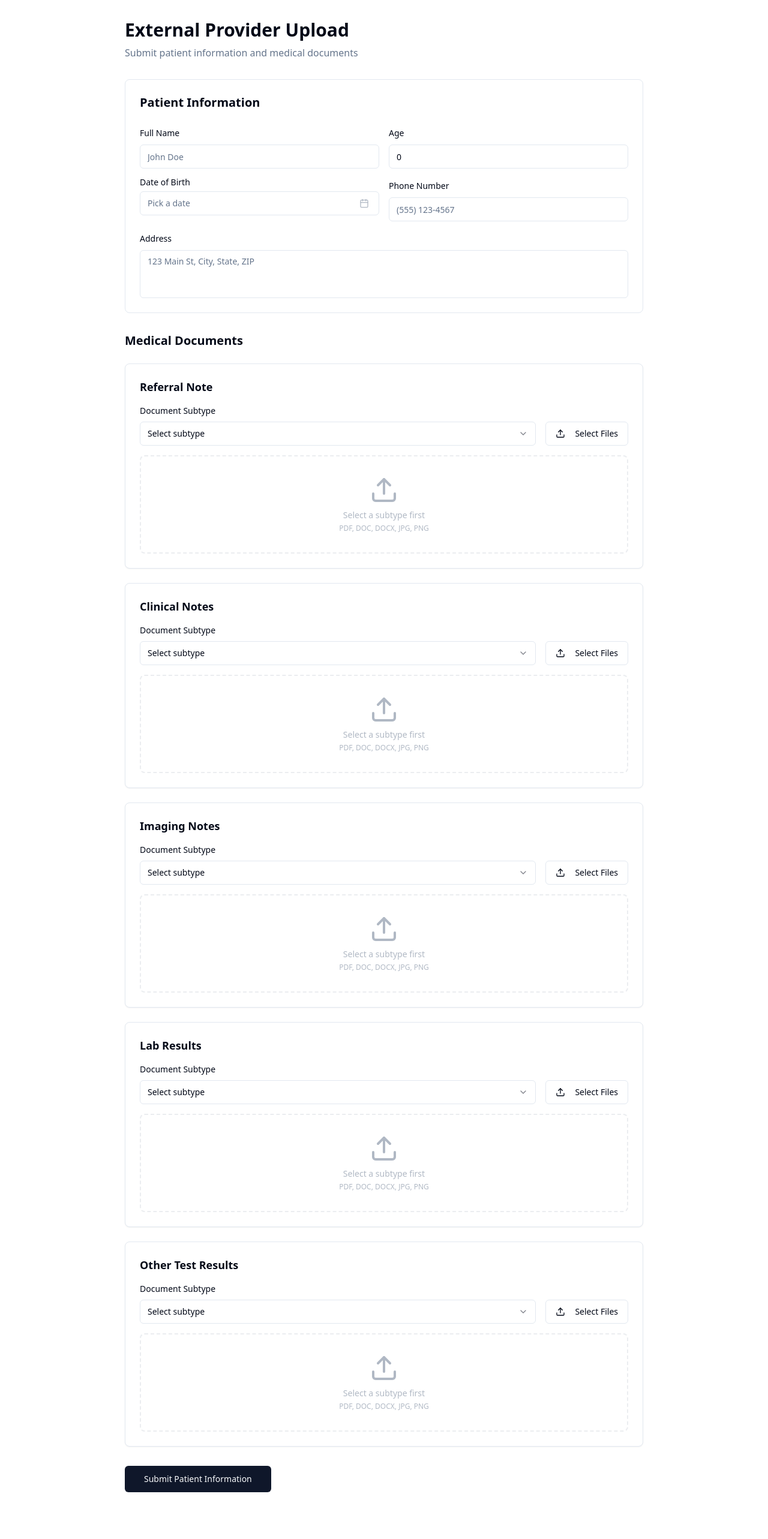
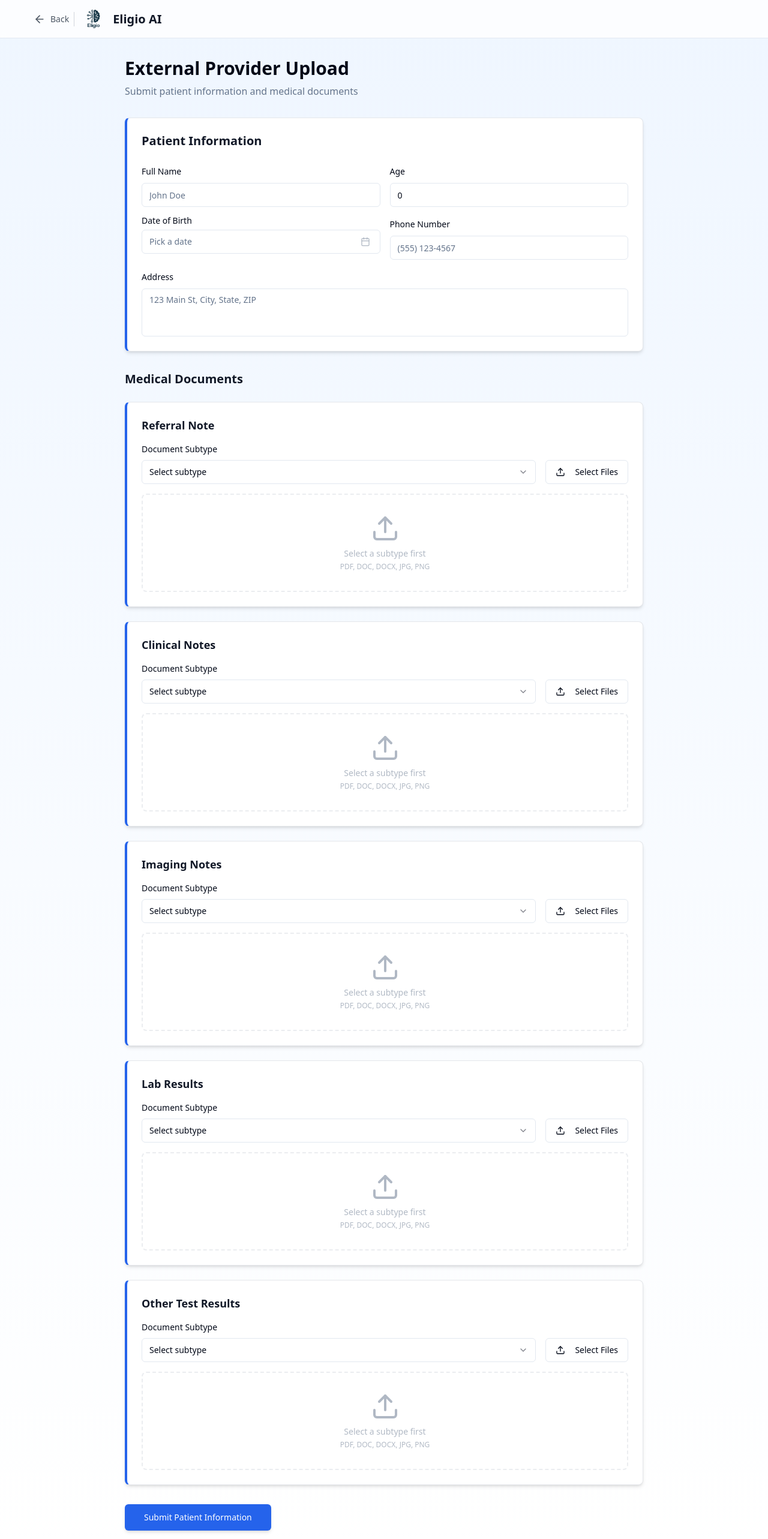
Before and after one commit to celinehohzm/eligio-ai, a React (Vite) app: page /external-provider-upload in a window 1280 px wide. Shown: the top 2566 px of the page at 60% size. Before the commit the page ends 2520 px from the top, so only its background shows below. Built offline with nearby package versions, Linux system fonts and the light colour scheme.

Commit message:
Refactor: Apply consistent color scheme

```diff
--- a/src/components/DocumentUploadSection.tsx
+++ b/src/components/DocumentUploadSection.tsx
@@ -64,8 +64,8 @@ export const DocumentUploadSection = ({
   const acceptedTypes = ".pdf,.doc,.docx,.jpg,.jpeg,.png";
 
   return (
-    <Card className="p-6">
-      <h3 className="text-lg font-semibold mb-4">{title}</h3>
+    <Card className="p-6 bg-white border border-gray-200 border-l-4 border-l-blue-600 shadow-md hover:shadow-lg transition-shadow">
+      <h3 className="text-lg font-semibold mb-4 text-gray-900">{title}</h3>
 
       <div className="space-y-4">
         <div className="flex gap-4 items-end">
--- a/src/pages/ExternalProviderUpload.tsx
+++ b/src/pages/ExternalProviderUpload.tsx
@@ -4,6 +4,8 @@ import { zodResolver } from "@hookform/resolvers/zod";
 import * as z from "zod";
 import { format } from "date-fns";
 import { CalendarIcon } from "lucide-react";
+import { Link } from "react-router-dom";
+import { ArrowLeft } from "lucide-react";
 import { Button } from "@/components/ui/button";
 import { Input } from "@/components/ui/input";
 import { Textarea } from "@/components/ui/textarea";
@@ -25,6 +27,7 @@ import { DocumentUploadSection } from "@/components/DocumentUploadSection";
 import { useToast } from "@/hooks/use-toast";
 import { supabase } from "@/integrations/supabase/client";
 import { cn } from "@/lib/utils";
+import eligioLogo from "@/assets/eligio-logo.png";
 
 const formSchema = z.object({
   fullName: z.string().min(1, "Full name is required"),
@@ -175,7 +178,24 @@ export default function ExternalProviderUpload() {
   };
 
   return (
-    <div className="min-h-screen bg-background">
+    <div className="min-h-screen bg-gradient-to-b from-blue-50 to-white">
+      {/* Header */}
+      <header className="px-4 lg:px-6 h-16 flex items-center border-b bg-white/80 backdrop-blur-sm sticky top-0 z-50">
+        <div className="container mx-auto flex items-center justify-between">
+          <div className="flex items-center space-x-2">
+            <Link to="/" className="flex items-center space-x-2 text-gray-600 hover:text-blue-600 transition-colors">
+              <ArrowLeft className="h-5 w-5" />
+              <span className="text-sm font-medium">Back</span>
+            </Link>
+            <div className="h-6 w-px bg-gray-300" />
+            <div className="flex items-center space-x-2">
+              <img src={eligioLogo} alt="Eligio AI" className="w-12 h-12 object-contain" />
+              <h1 className="text-xl font-bold text-gray-900">Eligio AI</h1>
+            </div>
+          </div>
+        </div>
+      </header>
+
       <div className="container mx-auto py-8 px-4 max-w-4xl">
         <h1 className="text-3xl font-bold mb-2">External Provider Upload</h1>
         <p className="text-muted-foreground mb-8">
@@ -185,8 +205,8 @@ export default function ExternalProviderUpload() {
         <Form {...form}>
           <form onSubmit={form.handleSubmit(onSubmit)} className="space-y-8">
             {/* Patient Information */}
-            <div className="bg-card p-6 rounded-lg border">
-              <h2 className="text-xl font-semibold mb-6">
+            <div className="bg-white p-6 rounded-lg border border-gray-200 border-l-4 border-l-blue-600 shadow-md hover:shadow-lg transition-shadow">
+              <h2 className="text-xl font-semibold mb-6 text-gray-900">
                 Patient Information
               </h2>
               <div className="grid gap-4 md:grid-cols-2">
@@ -305,7 +325,7 @@ export default function ExternalProviderUpload() {
 
             {/* Document Upload Sections */}
             <div className="space-y-6">
-              <h2 className="text-xl font-semibold">Medical Documents</h2>
+              <h2 className="text-xl font-semibold text-gray-900">Medical Documents</h2>
               {documentSections.map((section) => (
                 <DocumentUploadSection
                   key={section.title}
@@ -318,7 +338,12 @@ export default function ExternalProviderUpload() {
               ))}
             </div>
 
-            <Button type="submit" size="lg" disabled={isSubmitting}>
+            <Button
+              type="submit"
+              size="lg"
+              disabled={isSubmitting}
+              className="bg-blue-600 hover:bg-blue-700 text-white shadow-md"
+            >
               {isSubmitting ? "Submitting..." : "Submit Patient Information"}
             </Button>
           </form>
```
